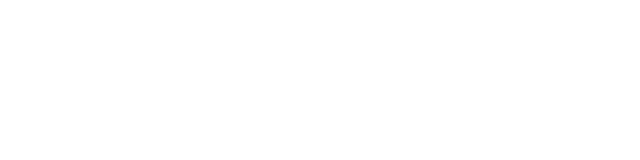
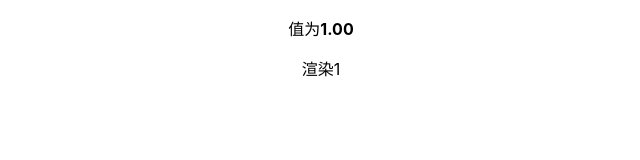
Before and after one commit to daLianTheBigFace/daLianTheBigFace, a React app: page /react-base in a window 1280 px wide. Shown: the top 160 px of the page, without its empty margins (319-959 px from the left). Built offline with nearby package versions, Linux system fonts and the light colour scheme.

Commit message:
feat(project): fiber相关

```diff
--- a/src/App.js
+++ b/src/App.js
@@ -6,6 +6,7 @@
 import HomePage from "./pages/home-page";
 import DataConstruct from "./pages/data-construct";
 import Queue from "./pages/data-construct/queue";
+import ReactBase from "./pages/react";
 
 const App = () => {
   return (
@@ -18,6 +19,7 @@
           <Route path="/game" component={GuessNumberGame} />
           <Route path="/stack" component={Stack} />
           <Route path="/queue" component={Queue} />
+          <Route path="/react-base" component={ReactBase} />
           {/* <Route path="/" render={() => <h1>主页</h1>} /> */}
         </Switch>
       </BrowserRouter>
--- a/src/index.js
+++ b/src/index.js
@@ -1,4 +1,4 @@
-import React from 'react';
+import React, { useEffect } from 'react';
 import ReactDOM from 'react-dom/client';
 import './index.css';
 import App from './App';
@@ -6,11 +6,12 @@
 
 const root = ReactDOM.createRoot(document.getElementById('root'));
 root.render(
-  <React.StrictMode>
+  // <React.StrictMode>
     <App />
-  </React.StrictMode>
+  // </React.StrictMode>
 );
-
+const TestRoot = root._internalRoot.constructor
+console.log(TestRoot)
 // If you want to start measuring performance in your app, pass a function
 // to log results (for example: reportWebVitals(console.log))
 // or send to an analytics endpoint. Learn more: https://bit.ly/CRA-vitals
--- a/src/pages/base-concept/index.jsx
+++ b/src/pages/base-concept/index.jsx
@@ -142,29 +142,29 @@
   const history = useHistory();
   // 深度优先算法
   const deepFirstSearch = (nodes) => {
-    // let arr = [];
+    let arr = [];
+    let newNodes = deepCopy(nodes, true, "deep");
+    while (newNodes.length) {
+      let nod = newNodes.shift();
+      console.log(nod);
+      if (!nod.name) return;
+      arr.push(nod.name);
+      nod.children && newNodes.push(...nod.children);
+    }
+    return setNode(arr);
+    // let reasult = [];
     // let newNodes = deepCopy(nodes, true, "deep");
-    // while (newNodes.length) {
-    //   let nod = newNodes.pop();
-    //   console.log(nod);
-    //   if (!nod.name) return;
-    //   arr.push(nod.name);
-    //   nod.children && newNodes.push(...nod.children);
-    // }
-    // return setNode(arr);
-    let reasult = [];
-    let newNodes = deepCopy(nodes, true, "deep");
-    newNodes.forEach((item) => {
-      if (!item) return;
-      const map = (arr) => {
-        if (!arr.name) return;
-        reasult.push(arr.name);
-        arr.children && arr.children.forEach((itm) => map(itm));
-      };
-      map(item);
-    });
-    if (!reasult.length) return;
-    return setNode(reasult);
+    // newNodes.forEach((item) => {
+    //   if (!item) return;
+    //   const map = (arr) => {
+    //     if (!arr.name) return;
+    //     reasult.push(arr.name);
+    //     arr.children && arr.children.forEach((itm) => map(itm));
+    //   };
+    //   map(item);
+    // });
+    // if (!reasult.length) return;
+    // return setNode(reasult);
   };
   // 广度优先算法
   function recursion(list) {
--- a/src/pages/data-construct/queue/untils.js
+++ b/src/pages/data-construct/queue/untils.js
@@ -11,7 +11,7 @@
       this.items[this.count] = value;
       this.count += 1;
     }
-  } // 添加队尾
+  }
   dequeue() {
     if (this.isEmpty()) {
       return undefined;
@@ -20,19 +20,19 @@
     delete this.items[this.firstCount];
     this.firstCount += 1;
     return res;
-  } // 删除并返回最先入队
+  }
   dPeek() {
     if (this.isEmpty()) {
       return undefined;
     }
     return this.items[this.firstCount];
-  } // 获取队首元素
+  }
   size() {
     return this.count - this.firstCount;
-  } // 获取队列长度
+  }
   isEmpty() {
     return this.count - this.firstCount === 0;
-  } // 判断是否为空
+  }
 }
 // 双向队
 export class Dqueue extends Queue {
--- a/src/pages/data-construct/stack/untils.js
+++ b/src/pages/data-construct/stack/untils.js
@@ -11,7 +11,7 @@
       this.list[this.count] = value;
       this.count++;
     }
-  } // 入栈
+  }
   pop() {
     if (this.isEmpty()) {
       return undefined;
@@ -20,7 +20,7 @@
     const res = this.list[this.count];
     delete this.list[this.count];
     return res;
-  } // 出栈
+  }
   isEmpty() {
     return this.count === 0;
   }
--- a/src/pages/home-page/index.jsx
+++ b/src/pages/home-page/index.jsx
@@ -21,6 +21,13 @@
         >
           数据结构相关
         </Button>
+        <Button
+          onClick={() => {
+            history.push("/react-base");
+          }}
+        >
+          React相关
+        </Button>
       </Space>
     </div>
   );
--- /dev/null
+++ b/src/pages/react/index.jsx
@@ -0,0 +1,39 @@
+import React, { useState, useEffect, useRef, useMemo } from "react";
+import { Strong } from "./utils";
+const ReactBase = () => {
+  const renderNumRef = useRef(1);
+  const [num, updateNum] = useState(1);
+  const [counter, setCounter] = useState(1);
+  const fixNum = useMemo(() => {
+    return num.toFixed(2);
+  }, [num]);
+  // useEffect(()=>{
+
+  // },[num])
+  const isOdd = renderNumRef.current % 2 !== 0;
+  console.log(`渲染次数${renderNumRef.current}`, isOdd, fixNum);
+  renderNumRef.current += 1;
+  return (
+    <div>
+      <p
+        onClick={() => {
+          updateNum(num + 1);
+        }}
+      >
+        <span>值为</span>
+        {isOdd ? <Strong text={fixNum} /> : null}
+      </p>
+      <p>
+        <span
+          onClick={() => {
+            setCounter(counter + 1);
+          }}
+        >
+          {`渲染${counter}`}
+        </span>
+      </p>
+    </div>
+  );
+};
+
+export default ReactBase;
--- /dev/null
+++ b/src/pages/react/utils.js
@@ -0,0 +1,3 @@
+export function Strong({ text }) {
+  return <strong>{text}</strong>;
+}
```
Also changed, not shown: 1 other file (tests, documents, lock files or other folders).
